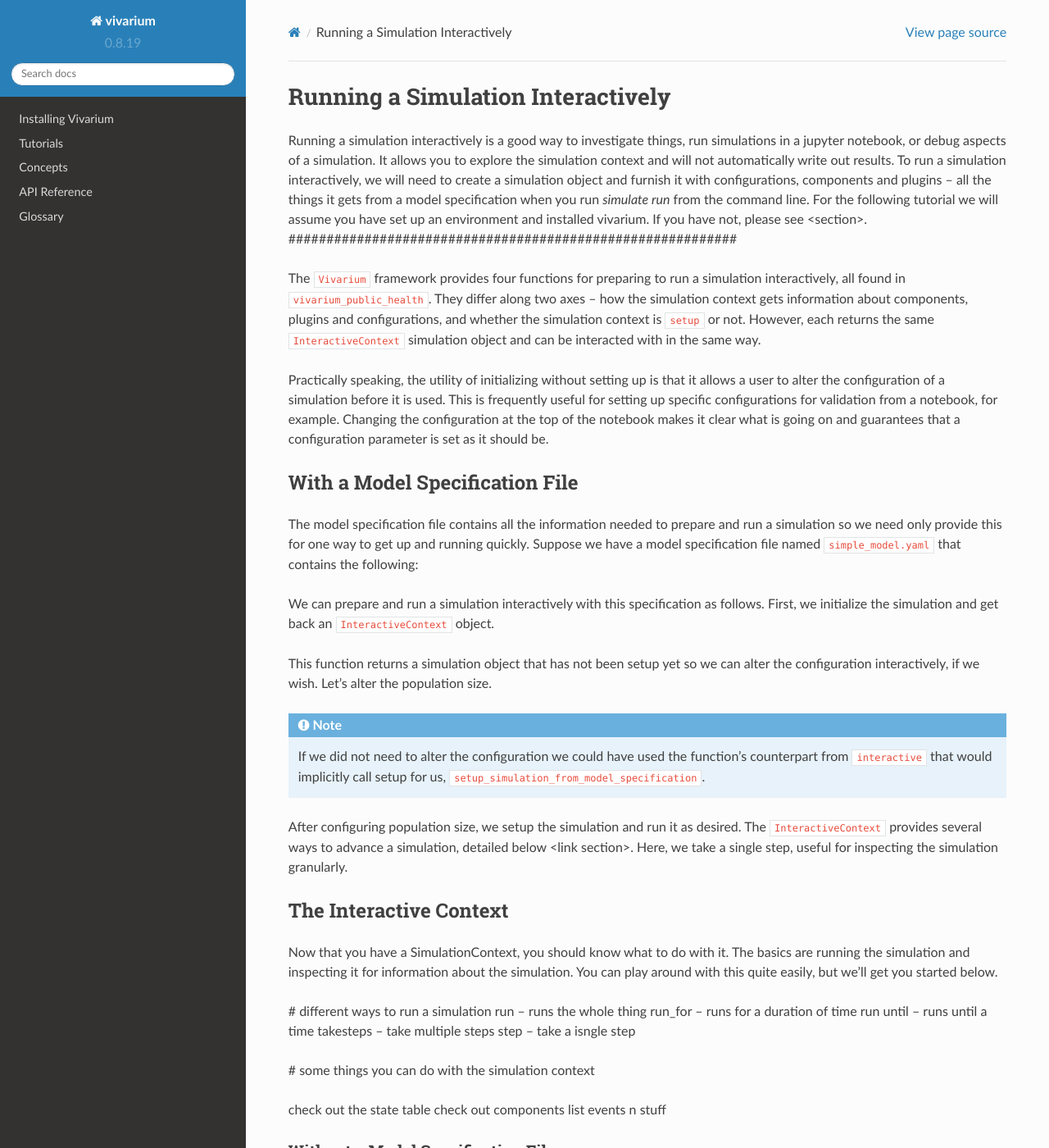
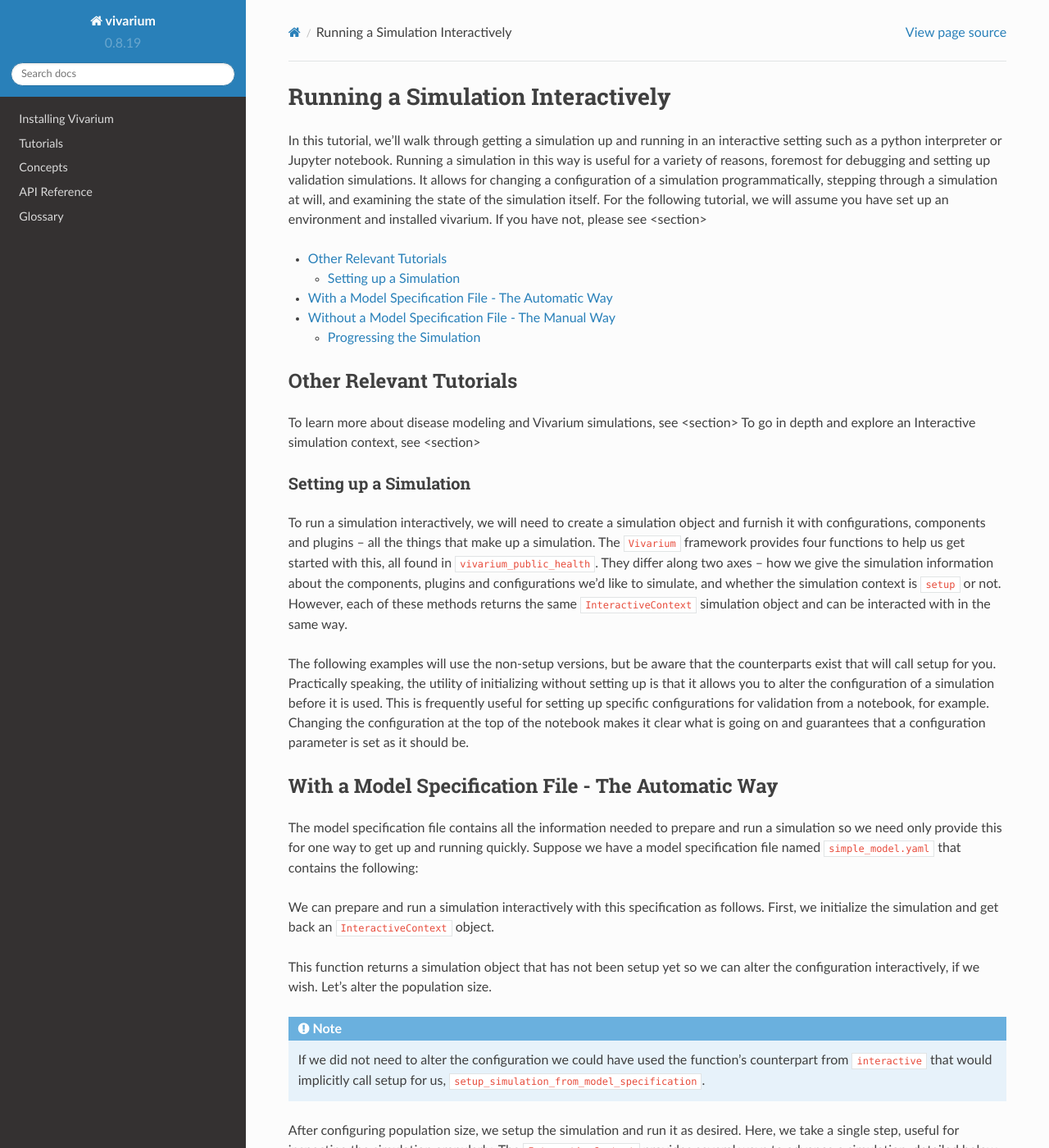
Before and after one commit to ihmeuw/vivarium, a Sphinx documentation site: the page built from docs/source/tutorials/interactive_simulation.rst, in a window 1280 px wide and 1400 px high. Shown: the whole window at 82% size. Built offline with Sphinx 7.4.7 and the Read the Docs theme 2.0.0, drawn with Linux system fonts in a browser that asks for light colours; some of the changed text lies outside the part shown.

Commit message:
wip: interactive tutorial

```diff
--- a/docs/source/tutorials/interactive_simulation.rst
+++ b/docs/source/tutorials/interactive_simulation.rst
@@ -2,34 +2,47 @@
 Running a Simulation Interactively
 ==================================
 
-###########################################################
-running a simulation interactively will allow you to step through a simulation at will and inspect the simulation context.
-There are several reasons
+In this tutorial, we'll walk through getting a simulation up and running in an
+interactive setting such as a python interpreter or Jupyter notebook.  Running a
+simulation in this way is useful for a variety of reasons, foremost for debugging and
+setting up validation simulations. It allows for changing a configuration of a
+simulation programmatically, stepping through a simulation at will, and examining
+the state of the simulation itself. For the following tutorial, we will assume you
+have set up an environment and installed vivarium. If you have not, please see <section>
 
-Running a simulation interactively is a good way to investigate things, run simulations in a jupyter notebook, or
-debug aspects of a simulation. It allows you to explore the simulation context and will not automatically write out
-results. To run a simulation interactively, we will need to create a simulation object and furnish it with
-configurations, components and plugins -- all the things it gets from a model specification when you run `simulate run`
-from the command line. For the following tutorial we will assume you have set up an environment and installed vivarium.
-If you have not, please see <section>.
-###########################################################
+.. contents::
+    :depth: 2
+    :local:
+    :backlinks: none
 
-The ``Vivarium`` framework provides four functions for preparing to run a simulation interactively, all found in
-``vivarium_public_health``. They differ along two axes -- how the simulation context gets information about components,
-plugins and configurations, and whether the simulation context is ``setup`` or not. However, each
-returns the same ``InteractiveContext`` simulation object and can be interacted with in the same way.
+Other Relevant Tutorials
+------------------------
+To learn more about disease modeling and Vivarium simulations, see <section>
+To go in depth and explore an Interactive simulation context, see <section>
+
+Setting up a Simulation
+=======================
+
+To run a simulation interactively, we will need to create a simulation object and furnish it with
+configurations, components and plugins -- all the things that make up a simulation.
+The ``Vivarium`` framework provides four functions to help us get started with this, all found in
+``vivarium_public_health``. They differ along two axes -- how we give the simulation information about the components,
+plugins and configurations we'd like to simulate, and whether the simulation context is ``setup`` or not.
+However, each of these methods returns the same ``InteractiveContext`` simulation object and can be interacted with in
+the same way.
 
 .. note:
 
     see <section> for more on the difference between initialization and setup.
 
-Practically speaking, the utility of initializing without setting up is that it allows a user to alter the configuration
-of a simulation before it is used. This is frequently useful for setting up specific configurations for validation from
-a notebook, for example. Changing the configuration at the top of the notebook makes it clear what is going on and
-guarantees that a configuration parameter is set as it should be.
+The following examples will use the non-setup versions, but be aware that the counterparts exist that will call setup
+for you. Practically speaking, the utility of initializing without setting up is that it allows you to alter the
+configuration of a simulation before it is used. This is frequently useful for setting up specific configurations for
+validation from a notebook, for example. Changing the configuration at the top of the notebook makes it clear what is
+going on and guarantees that a configuration parameter is set as it should be.
 
-With a Model Specification File
-===============================
+With a Model Specification File - The Automatic Way
+---------------------------------------------------
 
 The model specification file contains all the information needed to prepare and run a simulation so we need only
 provide this for one way to get up and running quickly.  Suppose we have a model specification file named
@@ -62,57 +75,58 @@ if we wish. Let's alter the population size.
     # note that the context attributes match what you see in the configuration file.
     sim.configuration.population.population_size = 1_000
 
-After configuring population size, we setup the simulation and run it as desired. The ``InteractiveContext`` provides
-several ways to advance a simulation, detailed below <link section>.  Here, we take a single step, useful for inspecting
-the simulation granularly.
+After configuring population size, we setup the simulation and run it as desired.  Here, we take a single step, useful for inspecting
+the simulation granularly. The ``InteractiveContext`` provides several ways to advance a simulation, detailed below <link section>.
+
+See <section> for more on how to progress the simulation interactively.
 
 .. code-block:: python
     sim.setup()
     sim.step()  # run, run_for, run_until, take_steps
 
-The Interactive Context
-=======================
 
-Now that you have a SimulationContext, you should know what to do with it. The basics are running the simulation and
-inspecting it for information about the simulation. You can play around with this quite easily, but we'll get you started
-below.
-
-# different ways to run a simulation
-run -- runs the whole thing
-run_for -- runs for a duration of time
-run until -- runs until a time
-takesteps -- take multiple steps
-step -- take a isngle step
-
-# some things you can do with the simulation context
-
-check out the state table
-check out components
-list events n stuff
-
-Without a Model Specification File
-----------------------------------
+Without a Model Specification File - The Manual Way
+---------------------------------------------------
 
 It is possible to prepare a simulation by explicitly passing in the instantiated objects you wish to use rather than
 getting them from a model specification file. To demonstrate this, we will recreate the simulation from
 ``simple_sim.yaml`` above without using the actual file itself.
 
 Plugins
--------
+~~~~~~~
 We first create
 
 Components
-----------
+~~~~~~~~~~
 
 .. code-block:: python
     # do stuff
 
 Configurations
---------------
+~~~~~~~~~~~~~~
 Finally, we need to create a dictionary of the configurations for the components.
 
 .. code-block:: python
     # do stuff
 
 
-** note the setup method also exists and will call setup for you
+Initialize
+~~~~~~~~~~
+
+.. code-block:: python
+    # do stuff
+
+.. note::
+    If we did not need to alter the configuration we could have used the function's counterpart from ``interactive``
+    that would implicitly call setup for us, ``setup_simulation ``.
+
+Progressing the Simulation
+==========================
+
+A simulation can be progressed in several ways, either in terms of steps or in terms of time in the context of the
+simulation. Above, we advanced the simulation by one step using ``step()``, which is a unit of time dictated by the
+model's configuration.  We could also take an arbitrary amount of steps using ``takesteps()``.  Perhaps the simplest
+way is to call ``run()``, which will run the simulation from it's specified start and end times.
+
+A simulation can also be run in terms of its timeframe. ``run_for`` and ``run_until`` will run for a period of time
+or until a timestamp, but the simulation's time frame is needed to make sense of this.
```
